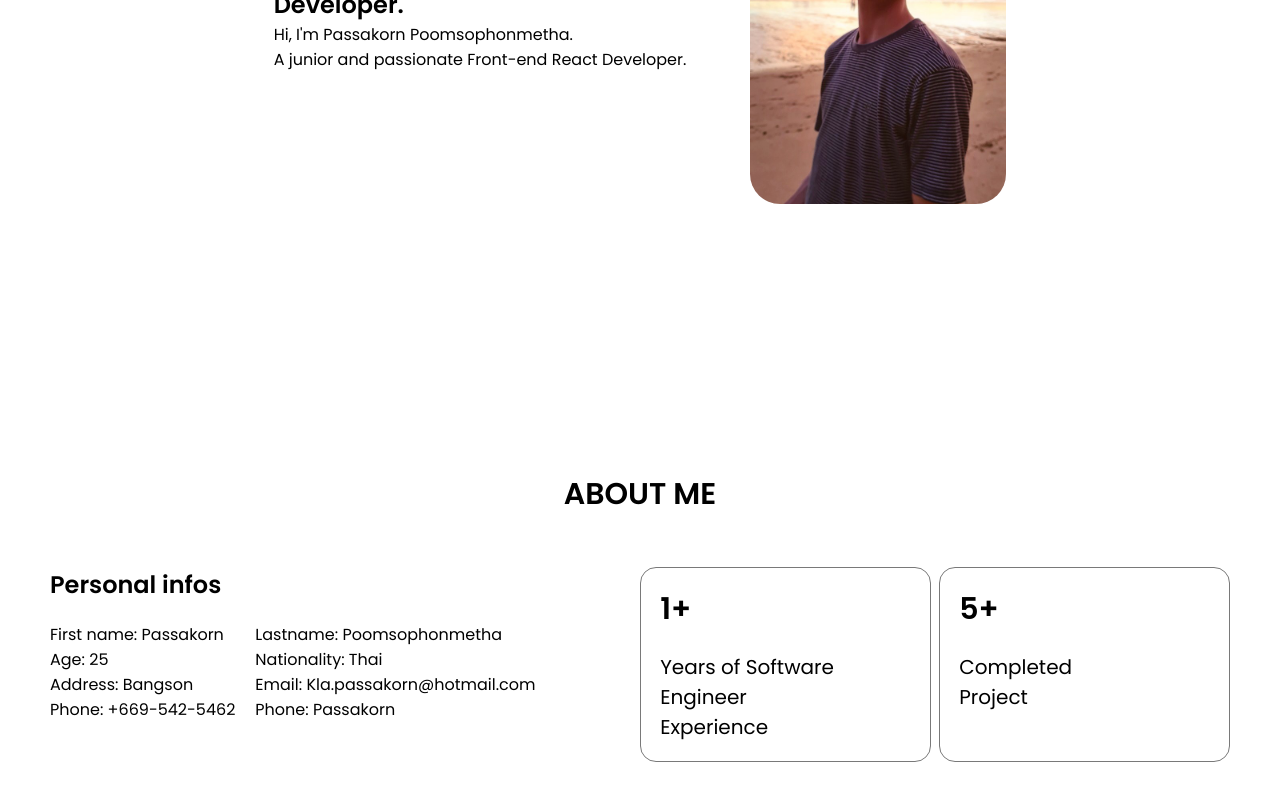
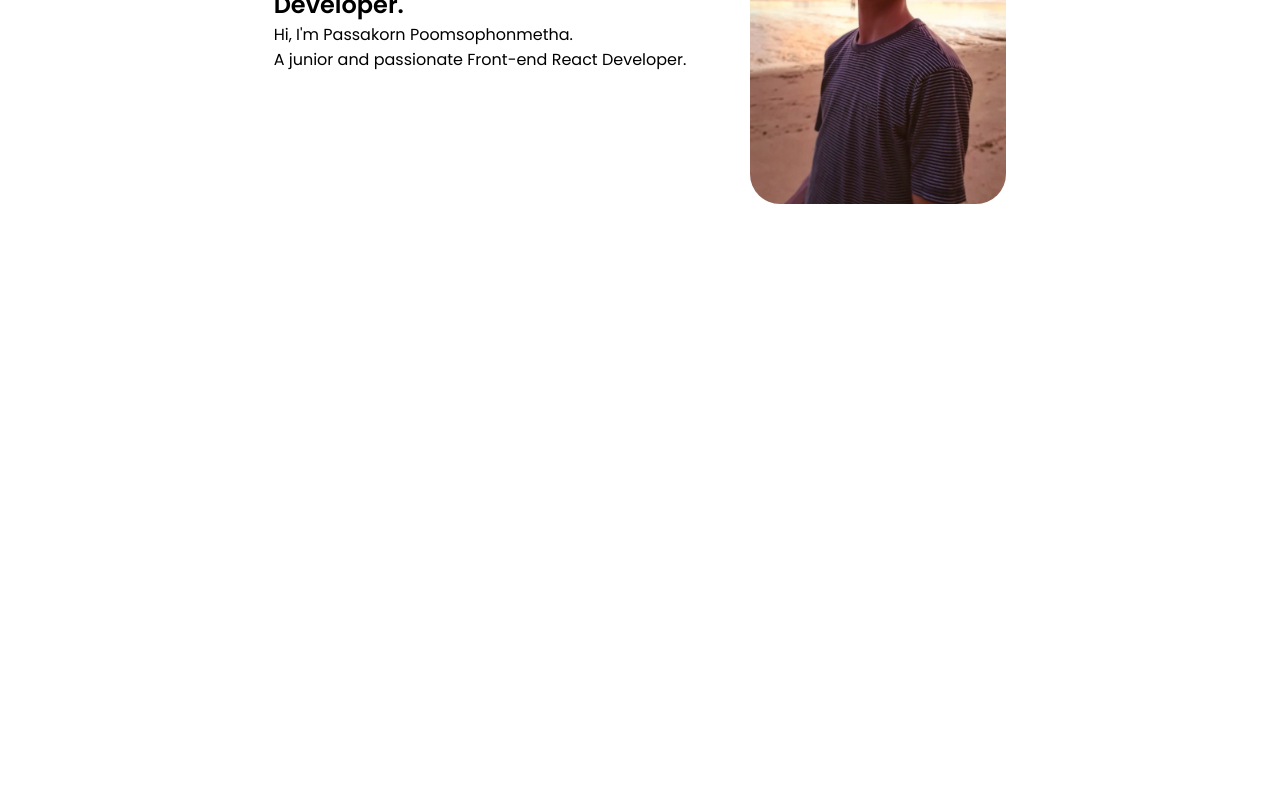
Before and after one commit to Ziilcher/vite_portfolio, a React (Vite) app: page / in a window 1280 px wide. Shown: the part 388-1188 px from the top of the page. After the commit the page ends 800 px from the top, so only its background shows below. Built offline with nearby package versions, Linux system fonts and the light colour scheme.

Commit message:
Delect About page.

```diff
--- a/src/App.jsx
+++ b/src/App.jsx
@@ -1,5 +1,4 @@
 import Homepage from "./pages/Homepage"
-import Aboutpage from "./pages/Aboutpage"
 import Navbar from "./components/Navbar"
 
 function App() {
@@ -7,7 +6,6 @@ function App() {
     <>
       <Navbar />
       <Homepage />
-      <Aboutpage />
     </>
   )
 }
--- a/src/pages/Aboutpage.css
+++ /dev/null
@@ -1,57 +0,0 @@
-.Aboutpage{
-    height: 50vh;
-    width: 100%;
-    display: flex;
-    justify-content: center;
-    align-items: center;
-    flex-direction: column;
-    padding: 50px;
-}
-
-.Aboutpage h1{
-    font-size: 30px;
-    text-transform: uppercase;
-    padding: 50px;
-}
-
-.wrapper-about{
-    display: grid;
-    grid-template-columns: repeat(2, 1fr);
-    grid-template-rows: repeat(1,1fr);
-}
-
-.about-personal{
-    display: flex;
-    gap: 10px;
-}
-
-.personal-info{
-    list-style: none;
-    padding-right: 10px;
-}
-
-.right-container{
-    display: grid;
-    grid-template-columns: repeat(2, 1fr);
-    grid-template-rows: repeat(1, 1fr);
-    gap: 0.5rem;
-}
-
-.card-exp{
-    border: 1px solid rgba(32, 32, 32, 0.6);
-    border-radius: 16px;
-    padding: 1.2rem;
-    font-size: 20px;
-}
-
-.Aboutpage::after{
-    margin: 2.5vh 0;
-    content: "";
-    width: 70%;
-    height: 2px;
-    background: black;
-}
-
-.wrapper-about h2{
-    margin-bottom: 20px;
-}
--- a/src/pages/Aboutpage.jsx
+++ /dev/null
@@ -1,50 +0,0 @@
-import React from 'react'
-import './Aboutpage.css'
-function Aboutpage() {
-  return (
-    <section className='Aboutpage'>
-        <h1>about me</h1>
-        <div className="container-about">
-            <div className="wrapper-about">
-                <div>
-                    <h2>Personal infos</h2>
-                    <div className="about-personal">
-                        <ul className="personal-info">
-                            <li className='info'><span>First name:</span> Passakorn</li>
-                            <li className='info'><span>Age:</span> 25</li>
-                            <li className='info'><span>Address:</span> Bangson</li>
-                            <li className='info'><span>Phone:</span> +669-542-5462</li>
-                        </ul>
-                        <ul className="personal-info">
-                            <li className='info'><span>Lastname:</span> Poomsophonmetha</li>
-                            <li className='info'><span>Nationality:</span> Thai</li>
-                            <li className='info'><span>Email:</span> Kla.passakorn@hotmail.com</li>
-                            <li className='info'><span>Phone:</span> Passakorn</li>
-                        </ul>
-                    </div>
-                </div>
-
-                <div className="right-container">
-                    <div className="card-exp">
-                        <h2>1+</h2>
-                        <div className="exp-detail">
-                            <p>Years of Software Engineer <br />Experience</p>
-                        </div>
-                    </div>
-
-                    <div className="card-exp">
-                        <h2>5+</h2>
-                        <div className="exp-detail">
-                            <p>Completed <br />Project</p>
-                        </div>
-                    </div>
-
-                </div>
-
-            </div>
-        </div>
-    </section>
-  )
-}
-
-export default Aboutpage
```
